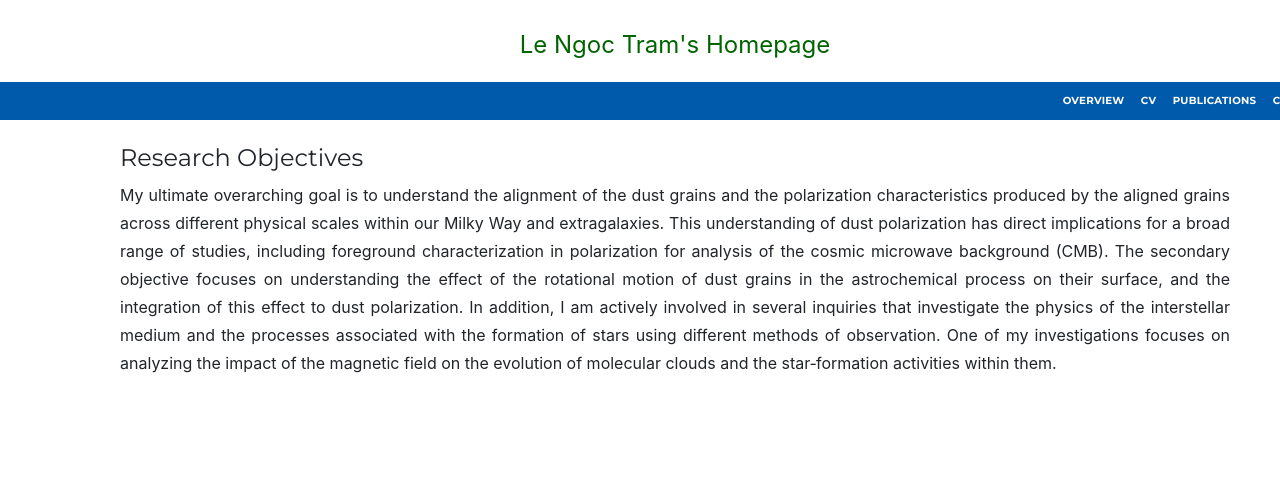
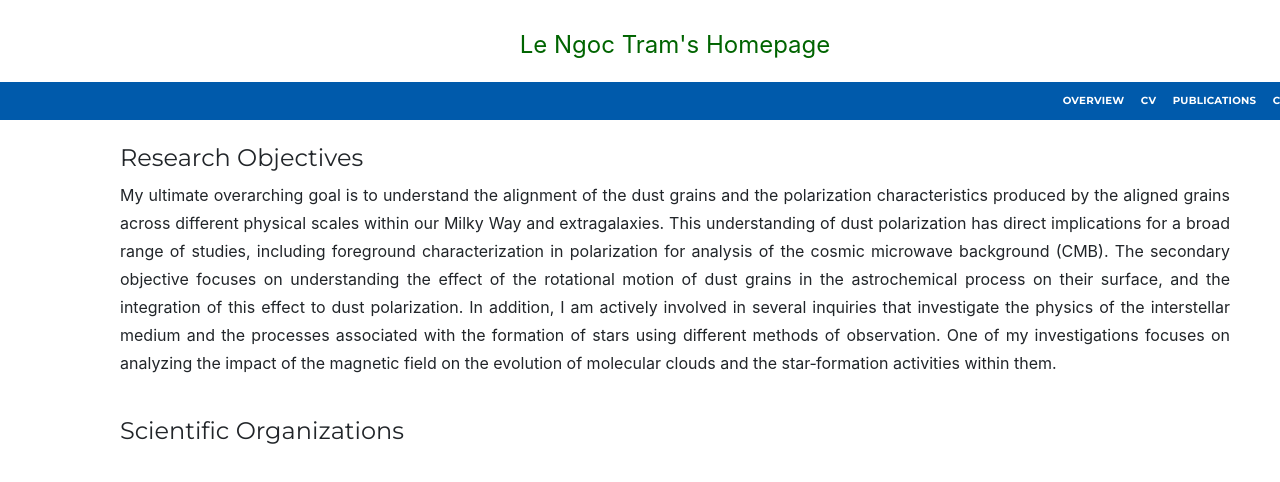
Before and after one commit to lengoctram/lengoctram.github.io, a website with bundled scripts: page overview.html in a window 1280 px wide. Shown: the top 482 px of the page. Built offline with nearby package versions, Linux system fonts and the light colour scheme; a web font is replaced by a local one.

Commit message:
Update overview.html

```diff
--- a/overview.html
+++ b/overview.html
@@ -266,7 +266,10 @@ body {
 		One of my investigations focuses on analyzing the impact of the magnetic field on the evolution of molecular clouds and the star‑formation activities within them. </p>
 
 
-
+         <br>
+           <div >
+              <h4>Scientific Organizations</h4>
+           </div>
 
  <!-- FOOTER-->
 <a id="button"></a>
```
